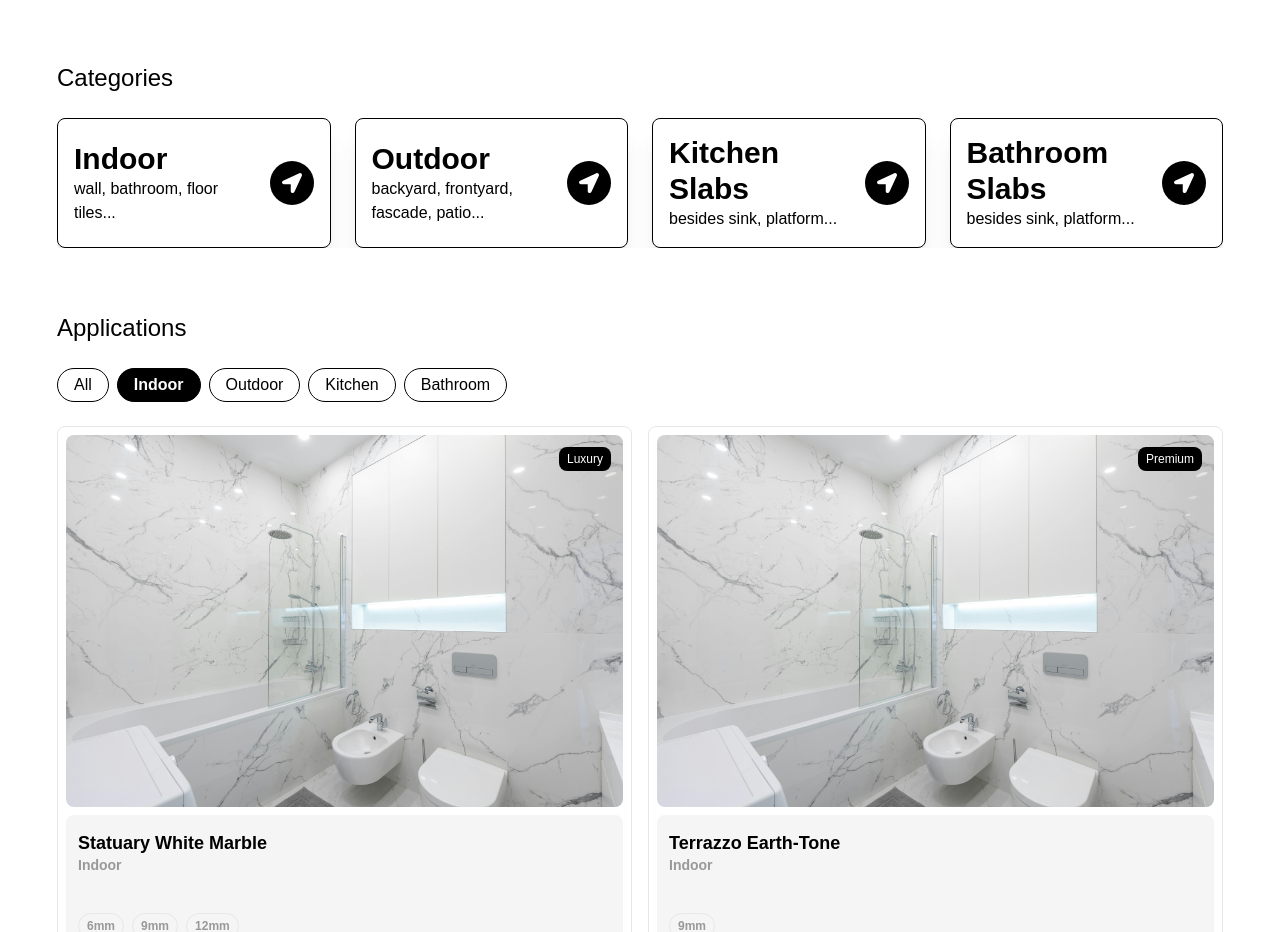
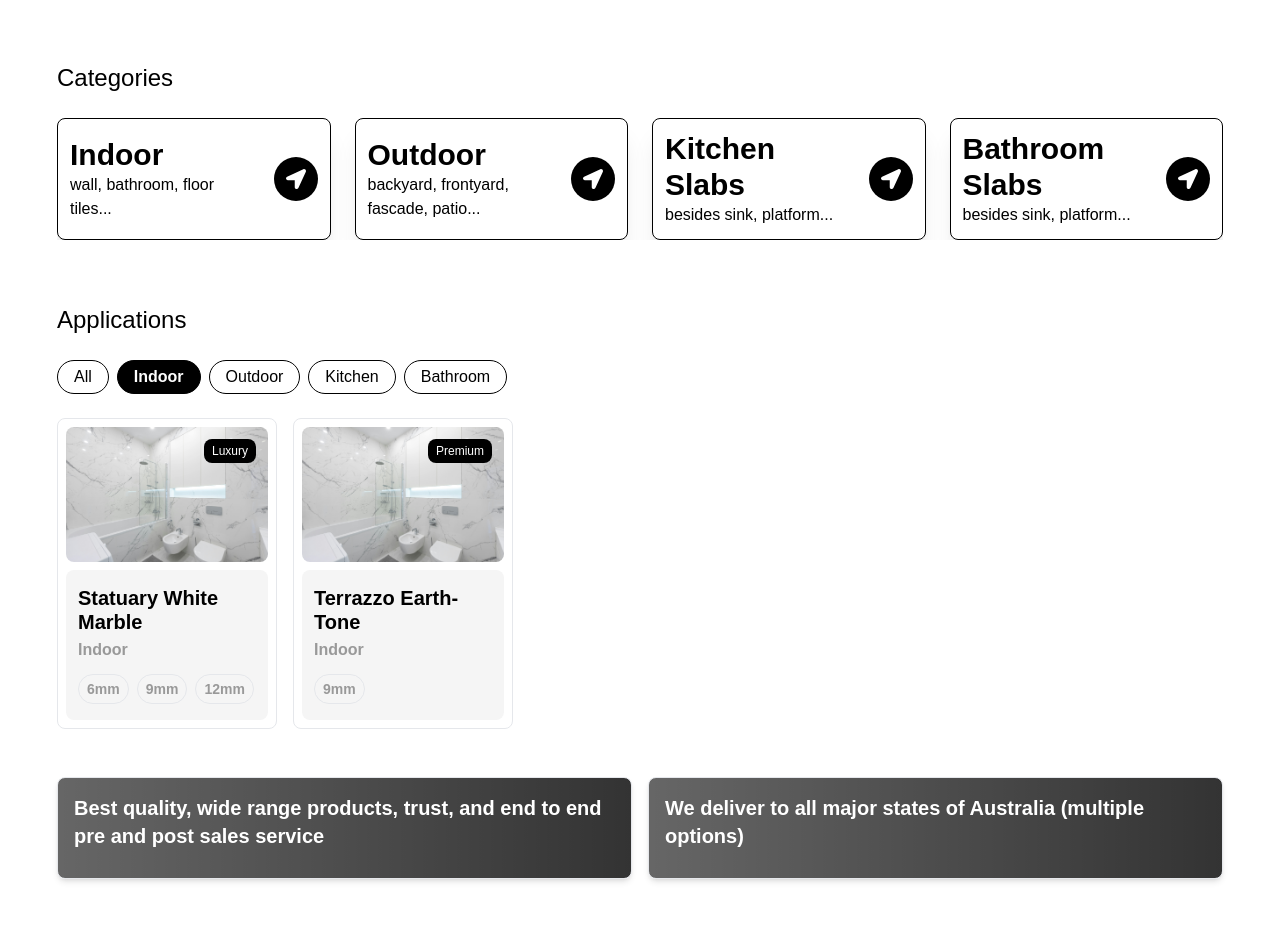
Before and after one commit to Pratitb/the-tile-theory, a React (Vite) app: page / in a window 1280 px wide. Shown: the part 540-1472 px from the top of the page. Built offline with nearby package versions, Linux system fonts and the light colour scheme; a web font is replaced by a local one.

Commit message:
fix: product card, mob nav stacking, categ card, main banner

```diff
--- a/src/App.tsx
+++ b/src/App.tsx
@@ -12,6 +12,7 @@ import AOS from 'aos';
 import { useEffect, useMemo, useState } from "react";
 import PillTab from './components/pillTab'
 import ProductCard from './components/productCard'
+import BottomBanner from './components/bottomBanner'
 
 const App = () => {
   const isDesktop = useMediaQuery({ query: '(min-width: 767px)' })
@@ -68,9 +69,14 @@ const App = () => {
           {homePillTabs?.map((pill: string) => <PillTab key={pill} name={pill} getActivePill={handleActivePill} activeSt={activePill} />)}
         </div>
         {/* cards */}
-        <div className='flex gap-4 max-w-fit overflow-x-auto'>
+        <div className='flex gap-4 max-w-fit overflow-x-auto mb-8'>
           {activePillData?.map((tile: ProductCardProps) => <ProductCard key={tile?.name} imageUrl={tile?.imageUrl} name={tile?.name} type={tile?.type} sizes={tile?.sizes} quality={tile?.quality} />)}
         </div>
+      </div>
+      {/* Bottom Banner */}
+      <div className='flex flex-col gap-4 md:flex-row'>
+        <BottomBanner quote={'Best quality, wide range products, trust, and end to end pre and post sales service'} />
+        <BottomBanner quote={'We deliver to all major states of Australia (multiple options)'} />
       </div>
     </div>
   )
--- a/src/components/banner.tsx
+++ b/src/components/banner.tsx
@@ -6,7 +6,7 @@ const Banner = () => {
 
 
     return (
-        <div className='w-full min-h-[350px] lg:h-[450px] flex flex-col gap-6 bg-banner bg-cover bg-no-repeat bg-bottom rounded-lg p-8'>
+        <div className='w-full min-h-[350px] lg:h-[450px] flex flex-col gap-6 bg-banner bg-cover bg-no-repeat bg-bottom rounded-lg p-5'>
             <p className="max-w-[500px] text-white font-bold text-3xl md:text-5xl md:leading-[55px]" data-aos='fade-zoom-in'>If you're looking for the best tiles in Australia, you're at the right place.</p>
             <div className="flex flex-col gap-2 md:flex-row">
                 <Button btnName="categories" />
--- a/src/components/categoryCard.tsx
+++ b/src/components/categoryCard.tsx
@@ -3,7 +3,7 @@ import type { CategoryProps } from '../utils/types'
 
 const CategoryCard = ({ title, includes }: CategoryProps) => {
     return (
-        <div className='w-full flex items-center justify-between gap-6 grow border border-black px-4 py-4 rounded-lg bg-white shadow-xl'>
+        <div className='w-full flex items-center justify-between gap-6 grow border border-black px-3 py-3 rounded-lg bg-white shadow-xl'>
             <div>
                 <p className='font-semibold text-3xl capitalize'>{title}</p>
                 <p className=''>{includes}</p>
--- a/src/components/mobNav.tsx
+++ b/src/components/mobNav.tsx
@@ -4,7 +4,7 @@ import type { NavLinkKeys, NavProps } from '../utils/types'
 const MobNav = ({ getActiveFn, activeSt }: NavProps) => {
 
     return (
-        <div className='flex justify-between bg-lightBg border-2 rounded-full px-2 py-2 fixed bottom-2 left-[50%] translate-x-[-50%]'>
+        <div className='flex justify-between bg-lightBg border-2 rounded-full px-2 py-2 fixed bottom-2 left-[50%] translate-x-[-50%] z-10'>
             {navLinks?.map((link: NavLinkKeys) =>
                 <p key={link?.name} className={`capitalize text-base rounded-full px-3 py-2 cursor-pointer ${link?.name === activeSt ? 'bg-black text-white font-bold' : ''}`} onClick={() => getActiveFn(link?.name ?? 'home')}>{link?.name}</p>
                 // <div className='flex flex-col items-center'>
--- a/src/components/productCard.tsx
+++ b/src/components/productCard.tsx
@@ -1,15 +1,14 @@
 import type { ProductCardProps } from '../utils/types'
 
 const ProductCard = ({ imageUrl, name, type, sizes, quality }: ProductCardProps) => {
-    const cardWidth = '220px'
     return (
-        <div className={`w-full min-w-[${cardWidth}] max-w-[${cardWidth}] rounded-lg border px-2 py-2 relative flex flex-col gap-2`}>
+        <div className={`w-full min-w-[220px] max-w-[220px] rounded-lg border px-2 py-2 relative flex flex-col gap-2`}>
             <img src={imageUrl} className='rounded-lg object-cover object-center' alt="" />
-            <div className='flex flex-col min-h-[140px] bg-lightBg rounded-lg px-3 py-4 font-semibold capitalize'>
-                <p className='text-lg leading-6'>{name}</p>
-                <p className='text-sm text-secondaryText grow'>{type}</p>
+            <div className='flex flex-col min-h-[150px] bg-lightBg rounded-lg px-3 py-4 font-semibold capitalize'>
+                <p className='text-xl leading-6'>{name}</p>
+                <p className=' text-secondaryText grow mt-1'>{type}</p>
                 <div className='flex gap-2 max-w-fit overflow-x-auto mt-3'>
-                    {sizes?.map((size) => <p key={size} className='border rounded-full px-2 py-1 text-secondaryText text-xs'>{size}</p>)}
+                    {sizes?.map((size) => <p key={size} className='border rounded-full px-2 py-1 text-secondaryText text-sm'>{size}</p>)}
                 </div>
             </div>
             <p className='absolute top-5 right-5 bg-black text-white text-xs capitalize rounded-lg px-2 py-1'>{quality}</p>
```
